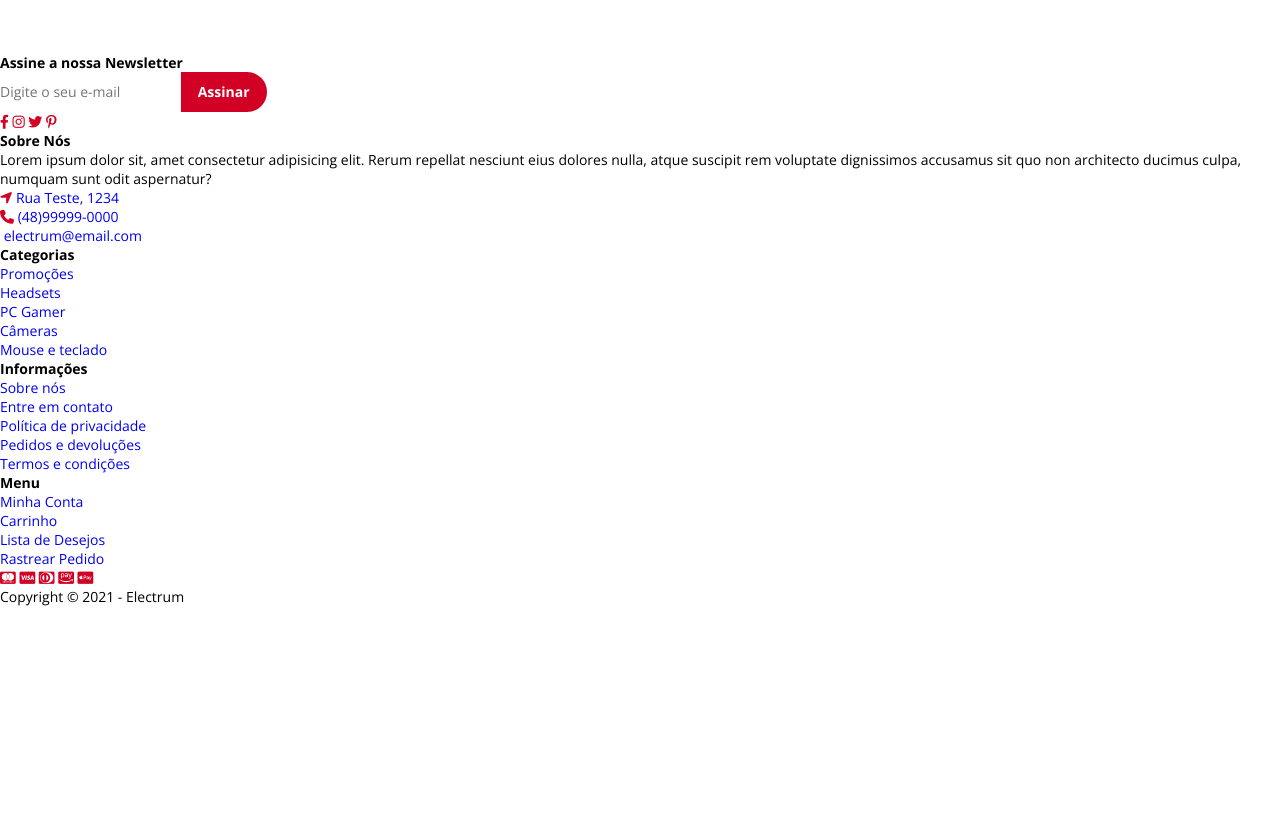
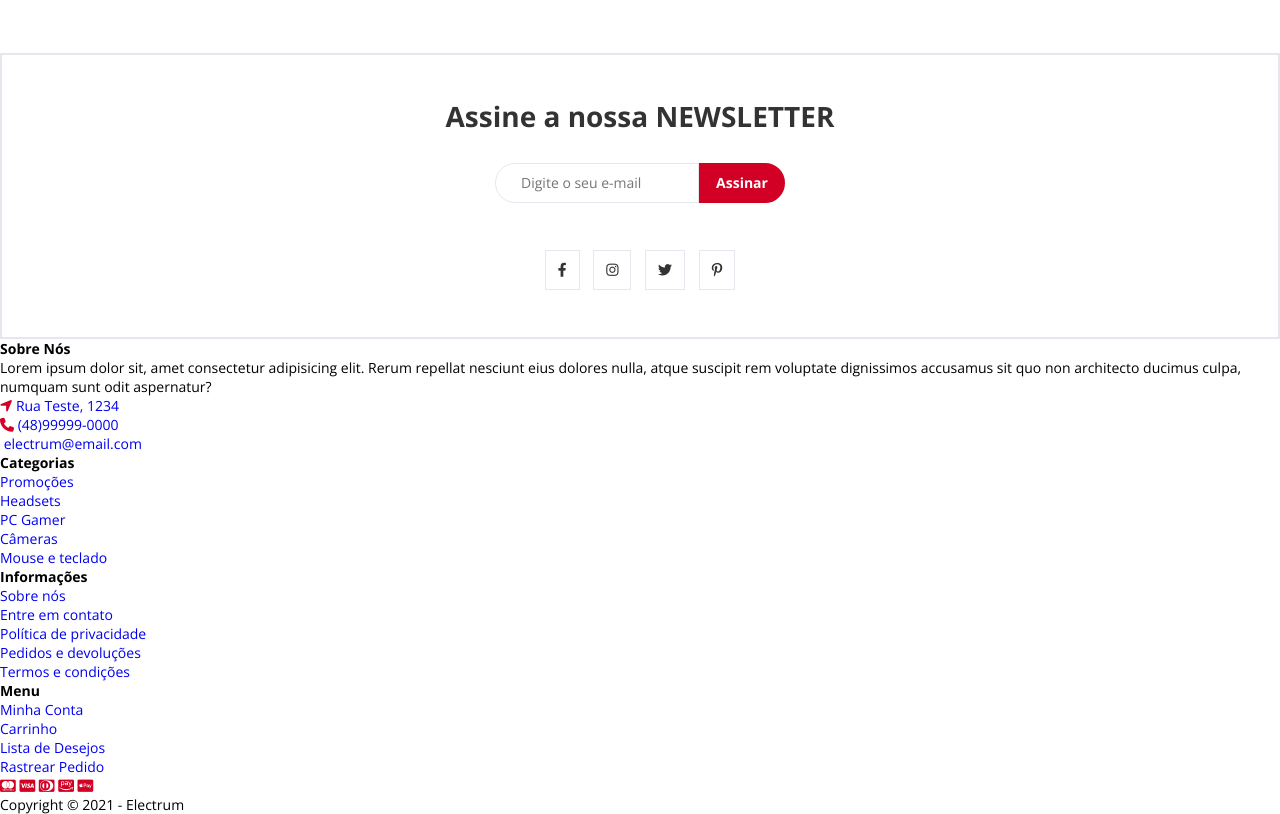
Before and after one commit to devbeatriz/electrum, a plain HTML site: page index.html in a window 1280 px wide. Shown: the part 2012-2826 px from the top of the page. Before the commit the page ends 2618 px from the top, so only its background shows below. Drawn offline with nearby package versions, Linux system fonts and the light colour scheme.

Commit message:
newsletter

```diff
--- /dev/null
+++ b/sass/2-layouts/_newsletter-section.sass
@@ -0,0 +1,43 @@
+@use '../1-base/variables'
+@use '../1-base/base-mixins'
+@use 'layouts-mixins'
+
+.newsletter-container
+  display: flex
+  flex-direction: column
+  justify-content: center
+  align-items: center
+  padding: 3rem
+  border: 2px solid variables.$section-bg-color
+
+  h2
+    font-size: 2rem
+    color: variables.$dark-color
+    margin-bottom: 2rem
+
+    span
+      font-size: 2rem
+      font-weight: bold
+      text-transform: uppercase
+
+  form
+    display: flex
+    margin-bottom: 3rem
+
+    input[type='email']
+      border: 1px solid variables.$section-bg-color
+      @include layouts-mixins.rounded-input
+
+  .social-media
+
+    i
+      padding: 12px
+      margin: 5px
+      border: 1px solid variables.$section-bg-color
+      cursor: pointer
+      color: variables.$dark-color
+      transition: .4s
+
+      &:hover
+        color: variables.$primary-color
+        background-color: variables.$section-bg-color
--- a/sass/2-layouts/layouts.sass
+++ b/sass/2-layouts/layouts.sass
@@ -2,3 +2,4 @@
 @use 'banner-section'
 @use 'products-section'
 @use 'deal-section'
+@use 'newsletter-section'
```
Also changed, not shown: css/app.css, 1 other file.
